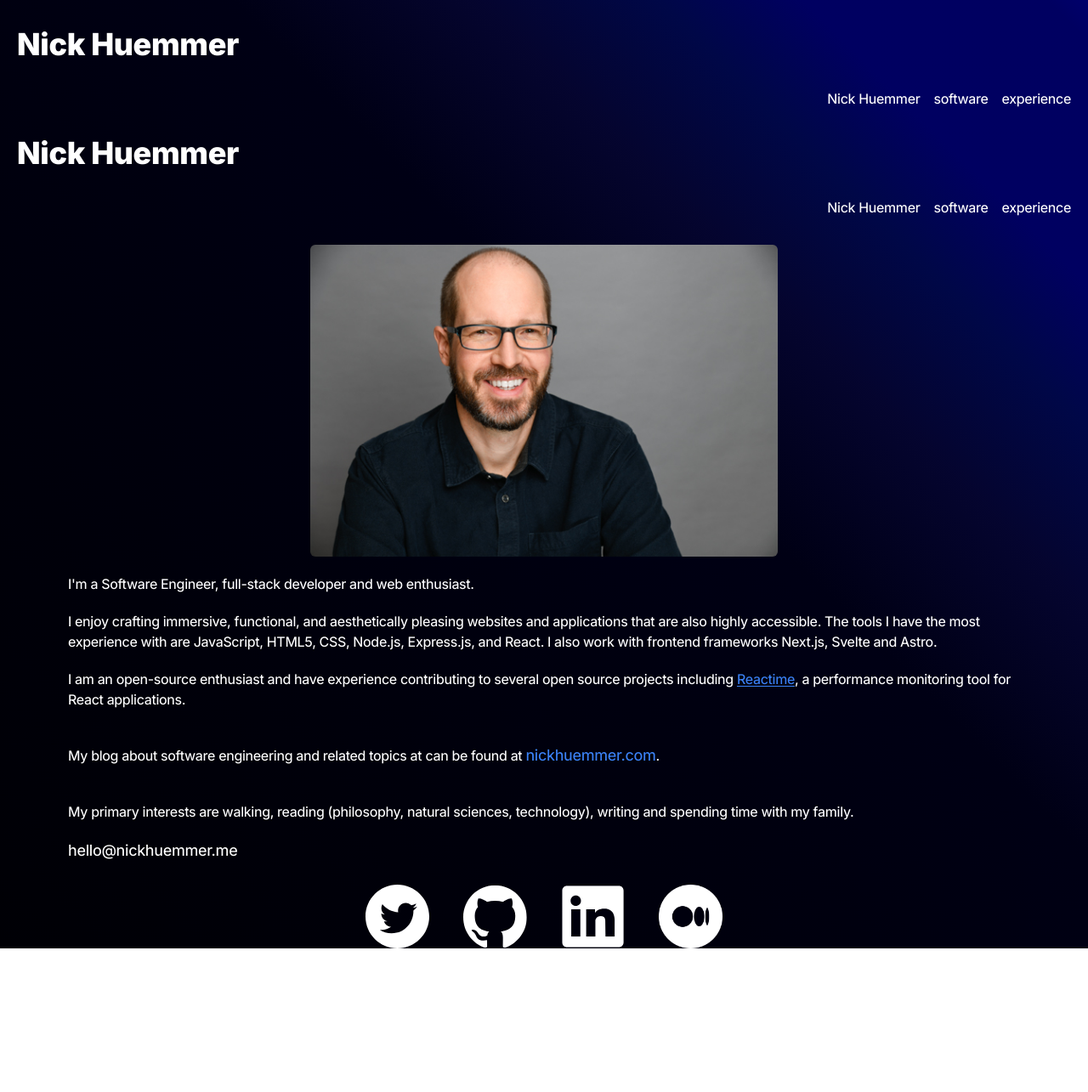
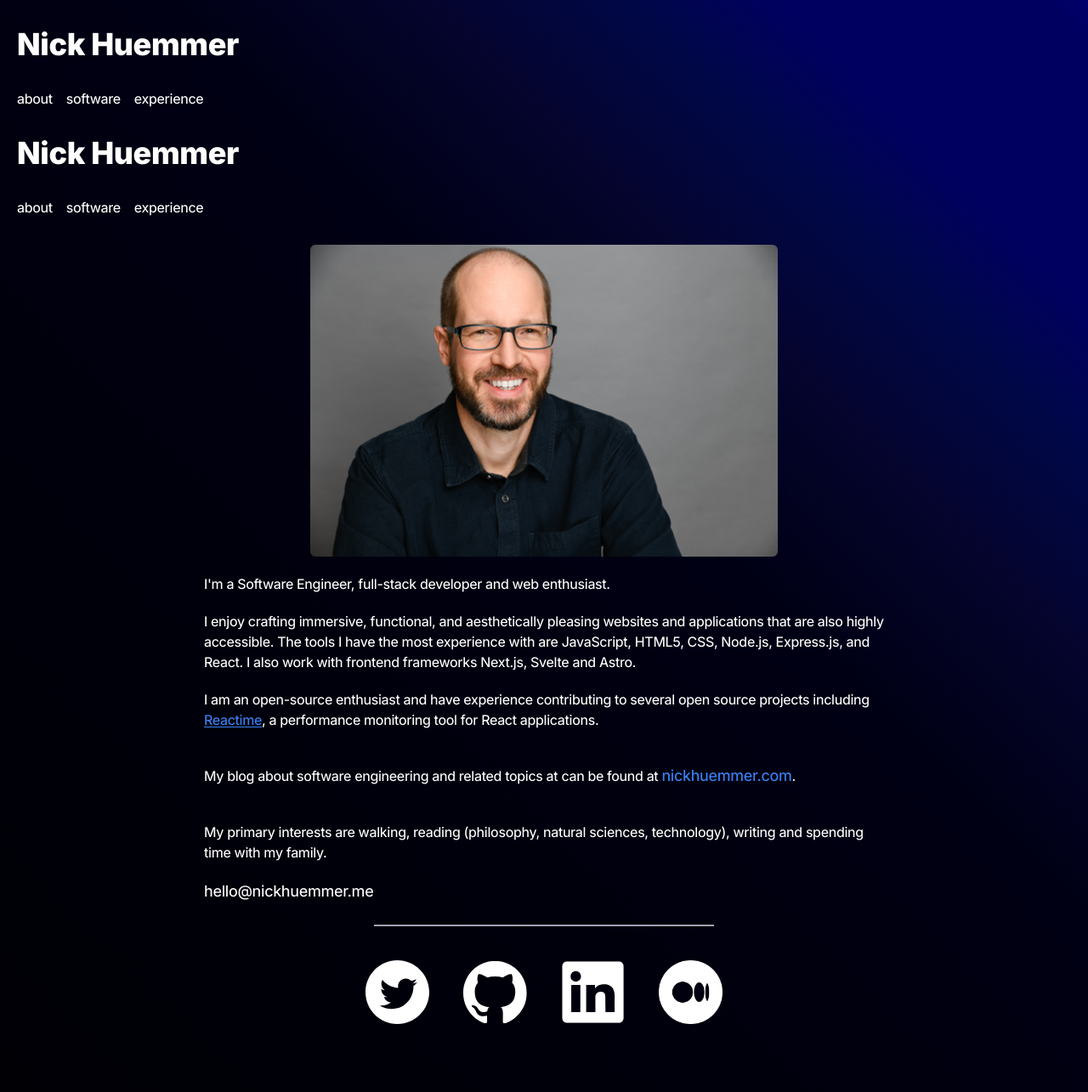
Before and after one commit to ElDuke717/personal-landing, a Next.js app: page / in a window 1280 px wide. Shown: the whole page at 85% size. Before the commit the page ends 1116 px from the top, so only its background shows below. Built offline with nearby package versions, Linux system fonts and the light colour scheme.

Commit message:
add style updates rectify hydration error

```diff
--- a/src/app/layout.tsx
+++ b/src/app/layout.tsx
@@ -20,9 +20,9 @@ export default function RootLayout({
     <html lang="en">
       <body className={inter.className}>
         <h1 className="font-bold text-4xl mx-5 my-8">Nick Huemmer</h1>
-        <div className="flex justify-end items-center mx-5 my-8">
+        <div className="flex justify-start items-center mx-5 my-8">
           <a className="cursor-default" href="/">
-            Nick Huemmer
+            about
           </a>
           <a className="ml-4" href="/software">
             software
--- a/src/app/page.tsx
+++ b/src/app/page.tsx
@@ -17,7 +17,7 @@ export default function Home() {
           priority
           className="next-image rounded-md"
         />
-        <div className="flex flex-col items-left justify-center mx-20">
+        <div className="flex flex-col items-left justify-center mx-20 max-w-[800px]">
           <p className="my-5">
             I&#39;m a Software Engineer, full-stack developer and web
             enthusiast.{" "}
@@ -39,7 +39,6 @@ export default function Home() {
             >
               Reactime
             </a>
-
             , a performance monitoring tool for React applications.
           </p>
           <p className="my-5">
@@ -51,7 +50,6 @@ export default function Home() {
             >
               nickhuemmer.com
             </a>
-
             .
           </p>
           <p className="my-5">
@@ -68,8 +66,8 @@ export default function Home() {
         <br />
         <div className="w-100 h-px bg-white"></div>
 
-        <hr className="w-100 h-px bg-gray " />
-        <div className="logos flex flex-row items-center justify-center space-x-4">
+        <hr className="border-t-2 border-gray-400 w-[400px] mb-10" />
+        <div className="logos flex flex-row items-center justify-center space-x-4 mb-20">
           <div className="logo-div social flex flex-row items-center justify-center">
             <a className="mx-5" href="https://twitter.com/njhuemmer">
               <Image
```
Lines whose indentation alone changed are shown as unchanged.
